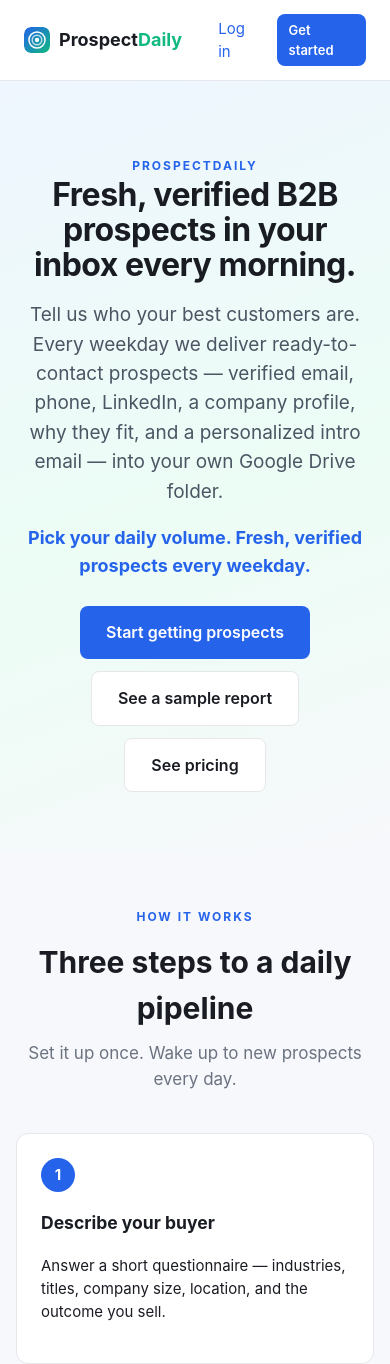
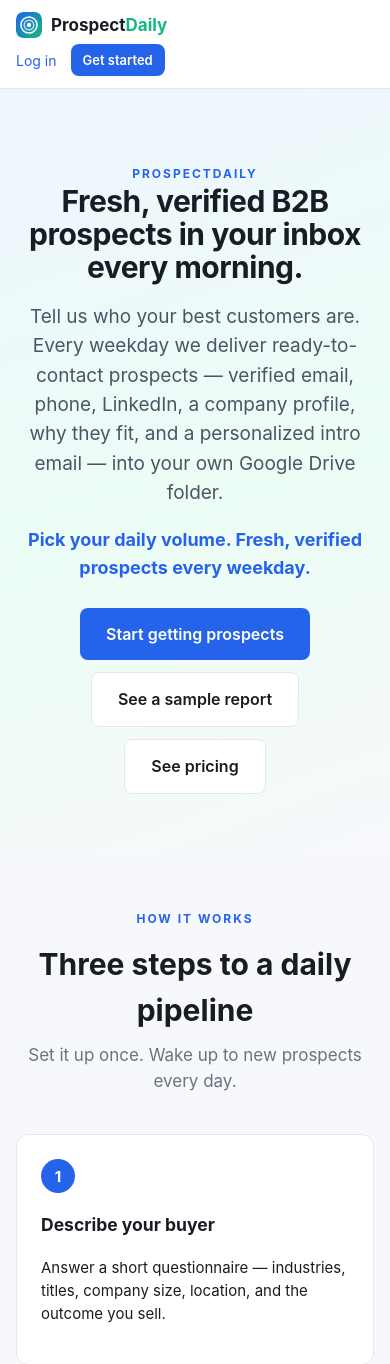
Before and after one commit to jacirusso/ProspectDaily, a FastAPI app: page / in a window 390 px wide. Shown: the top 1364 px of the page. Run offline with FastAPI, Linux system fonts and the light colour scheme.

Commit message:
Fix mobile layout: wrapping nav, contained tables, no h-overflow
The nav didn't wrap on narrow screens and the dashboard reports table was wider
than the viewport, forcing horizontal overflow that clipped every card's left
edge on phones.

- .nav flex-wraps; on mobile the brand takes its own row, spacer hidden, links
  wrap below at a smaller size
- html/body: max-width 100% + overflow-x hidden as a safety net
- mobile media query: tighter wrap/card padding, smaller headings, and any
  .card table scrolls inside its card (display:block/overflow-x/nowrap)
- dashboard reports table wrapped in an overflow-x container

Verified at 390px: scrollWidth == innerWidth (no horizontal overflow).

Co-Authored-By: Claude Opus 4.8 <noreply@anthropic.com>

```diff
--- a/web/static/style.css
+++ b/web/static/style.css
@@ -4,14 +4,17 @@
   --ok: #059669; --warn: #b45309; --danger: #dc2626; --radius: 12px;
 }
 * { box-sizing: border-box; }
+html, body { max-width: 100%; overflow-x: hidden; }
 body {
   margin: 0; background: var(--bg); color: var(--ink);
   font: 15px/1.55 -apple-system, BlinkMacSystemFont, "Segoe UI", Roboto, sans-serif;
 }
+img { max-width: 100%; height: auto; }
 a { color: var(--brand); text-decoration: none; }
 a:hover { text-decoration: underline; }
 .nav {
-  display: flex; align-items: center; gap: 18px; padding: 14px 24px;
+  display: flex; align-items: center; flex-wrap: wrap; gap: 8px 18px;
+  padding: 14px 24px;
   background: var(--card); border-bottom: 1px solid var(--line);
 }
 .nav .brand { font-weight: 700; font-size: 18px; color: var(--ink); display: inline-flex; align-items: center; }
@@ -106,7 +109,23 @@ th { color: var(--muted); font-weight: 600; }
 .price-card .btn { margin-top: auto; text-align: center; }
 .footer { background: #10121a; color: #9aa1ad; padding: 40px 20px; text-align: center; font-size: 14px; }
 .footer a { color: #c7cbd3; }
-@media (max-width: 600px) { .lp-hero h1 { font-size: 32px; } .section { padding: 44px 16px; } }
+@media (max-width: 600px) {
+  .lp-hero h1 { font-size: 30px; }
+  .section { padding: 44px 16px; }
+  /* Nav: brand on its own row, links wrap below — no horizontal overflow. */
+  .nav { padding: 12px 16px; gap: 6px 14px; }
+  .nav .brand { flex-basis: 100%; font-size: 17px; }
+  .nav .spacer { display: none; }
+  .nav a { font-size: 14px; }
+  .wrap { margin: 18px auto; padding: 0 16px; }
+  .card { padding: 18px 16px; }
+  h1 { font-size: 22px; }
+  .hero { padding: 24px 0; }
+  .hero h1 { font-size: 26px; }
+  .stat { gap: 14px 20px; }
+  /* Any table that's too wide scrolls inside its card instead of the page. */
+  .card table { display: block; overflow-x: auto; white-space: nowrap; }
+}
 
 /* ============ LeadDaily (CRM add-on) ============ */
 .wrap.wide { max-width: 1200px; }
--- a/web/templates/dashboard.html
+++ b/web/templates/dashboard.html
@@ -135,6 +135,7 @@
     </form>
   {% endif %}
   {% if runs %}
+    <div style="overflow-x:auto">
     <table>
       <tr><th>Date</th><th>Status</th><th>Ordered</th><th>Delivered</th><th>Report</th><th>CSV</th></tr>
       {% for r in runs %}
@@ -152,6 +153,7 @@
         </tr>
       {% endfor %}
     </table>
+    </div>
   {% else %}
     {% if customer.status == 'active' %}
       <p class="muted">You're all set! Your first report arrives the next weekday
```
